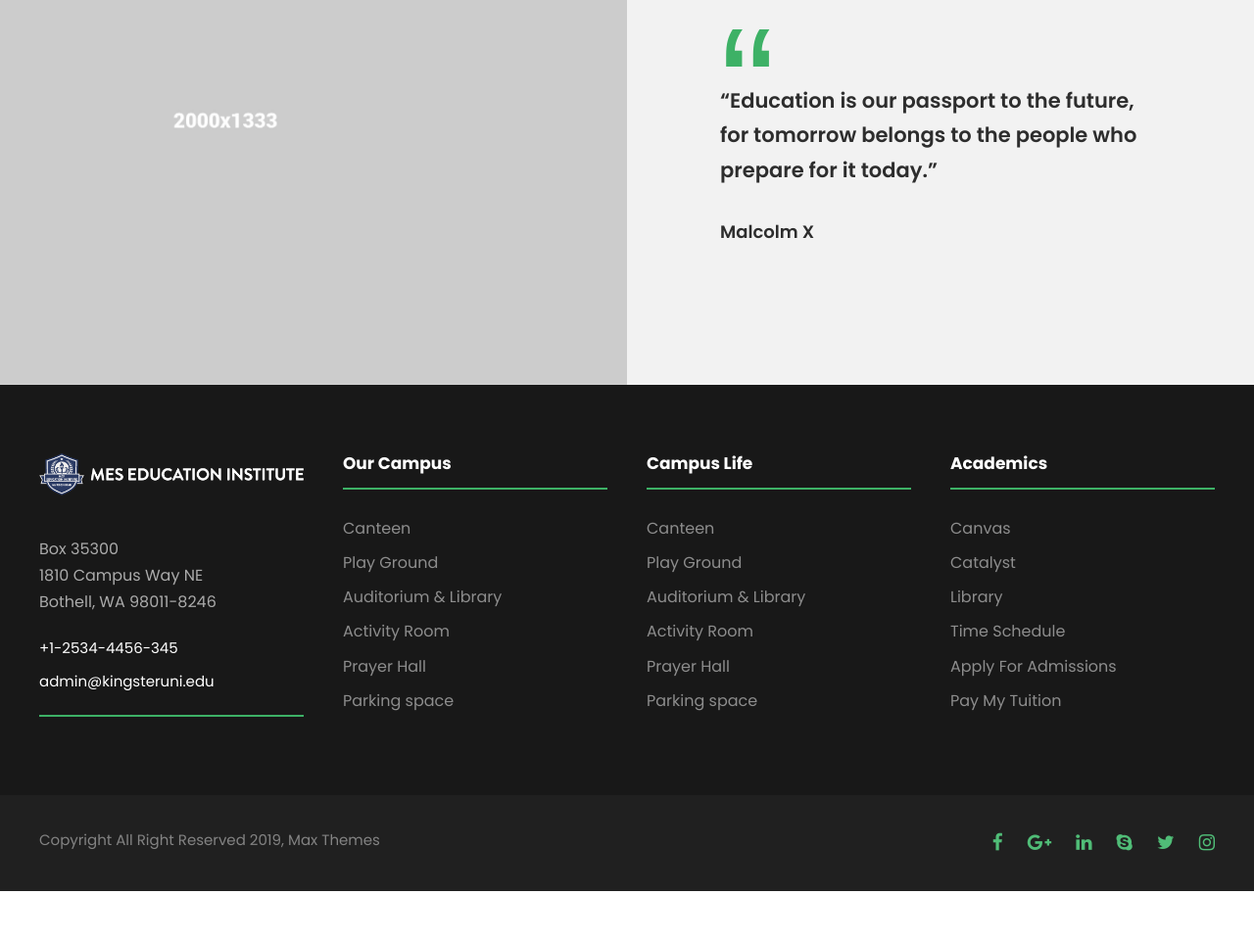
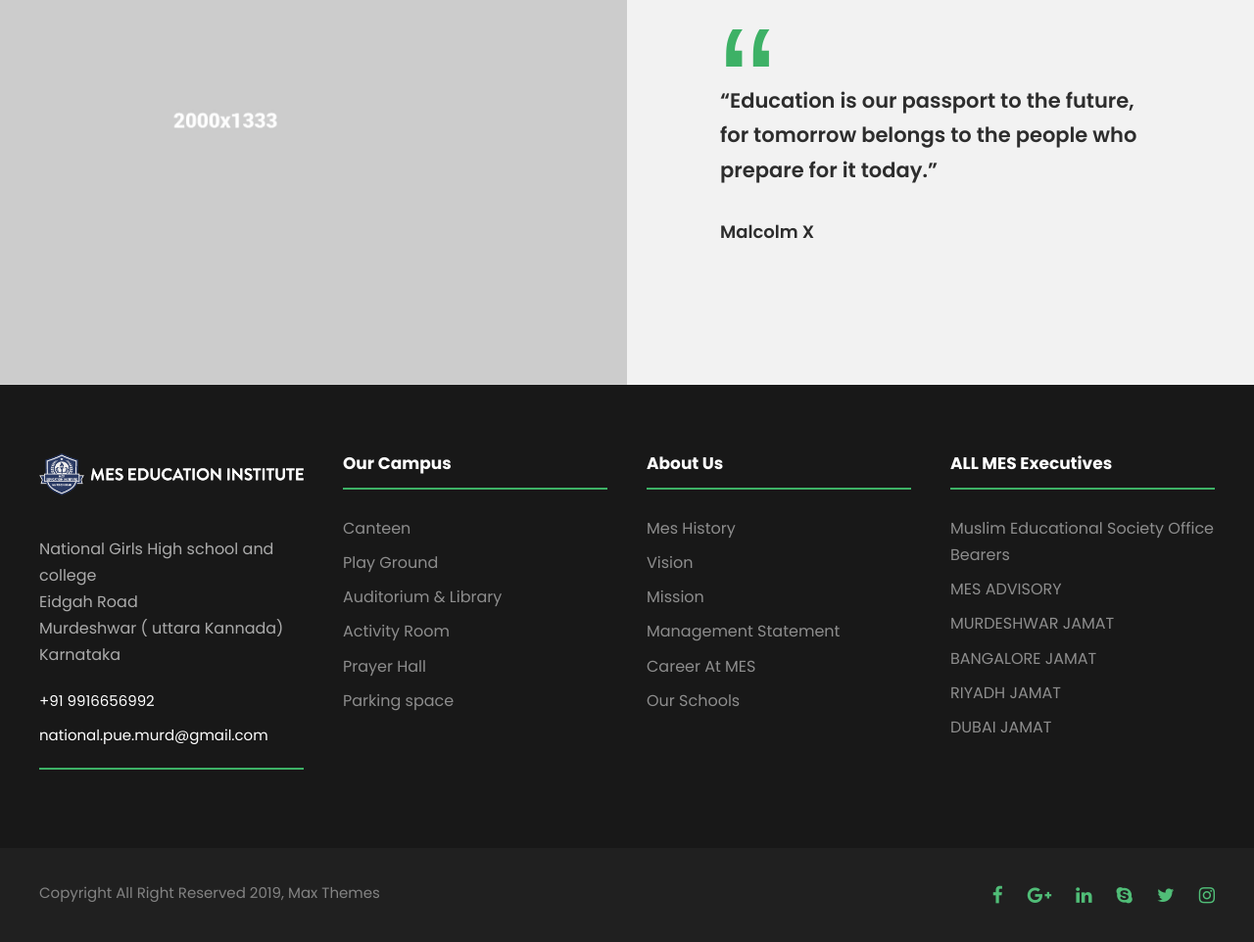
Before and after one commit to mohdzayeem/meseducation-, a plain HTML site: page mes-edu/career.html in a window 1280 px wide. Shown: the part 1594-2556 px from the top of the page at 98% size. Before the commit the page ends 2504 px from the top, so only its background shows below. Drawn offline with Linux system fonts and the light colour scheme; a web font is replaced by a local one.

Commit message:
Update career.html

```diff
--- a/mes-edu/career.html
+++ b/mes-edu/career.html
@@ -311,21 +311,23 @@
             </div>
 
             <footer>
-                <div class="kingster-footer-wrapper ">
+                  <div class="kingster-footer-wrapper ">
                     <div class="kingster-footer-container kingster-container clearfix">
                         <div class="kingster-footer-column kingster-item-pdlr kingster-column-15">
                             <div id="text-2" class="widget widget_text kingster-widget">
                                 <div class="textwidget">
                                     <p><img src="upload/mes-logo-fff.png" alt="" />
-                                        <br /> <span class="gdlr-core-space-shortcode" style="margin-top: 5px ;"></span>
-                                        <br /> Box 35300
-                                        <br /> 1810 Campus Way NE
-                                        <br /> Bothell, WA 98011-8246</p>
-                                    <p><span style="font-size: 15px; color: #ffffff;">+1-2534-4456-345</span>
-                                        <br /> <span class="gdlr-core-space-shortcode" style="margin-top: -20px ;"></span>
-                                        <br /> <a style="font-size: 15px; color: #ffffff;" href="mailto:admin@kingsteruni.edu">admin@kingsteruni.edu</a></p>
+                                        <br /> <span class="gdlr-core-space-shortcode" id="span_1dd7_10"></span>
+                                        <br /> National Girls High school and college
+					 <br />   Eidgah Road
+					 <br />    Murdeshwar ( uttara Kannada)
+					    Karnataka
+					</p>
+                                    <p><span id="span_1dd7_11">+91 9916656992</span>
+                                        <br /> <span class="gdlr-core-space-shortcode" id="span_1dd7_12"></span>
+                                        <br /> <a id="a_1dd7_8" href="mailto:national.pue.murd@gmail.com">national.pue.murd@gmail.com</a></p>
                                     <div class="gdlr-core-divider-item gdlr-core-divider-item-normal gdlr-core-left-align">
-                                        <div class="gdlr-core-divider-line gdlr-core-skin-divider" style="border-color: #3db166 ;border-bottom-width: 2px ;"></div>
+                                        <div class="gdlr-core-divider-line gdlr-core-skin-divider" id="div_1dd7_111"></div>
                                     </div>
                                 </div>
                             </div>
@@ -333,7 +335,7 @@
                         <div class="kingster-footer-column kingster-item-pdlr kingster-column-15">
                             <div id="gdlr-core-custom-menu-widget-2" class="widget widget_gdlr-core-custom-menu-widget kingster-widget">
                                 <h3 class="kingster-widget-title">Our Campus</h3><span class="clear"></span>
-                               <div class="menu-our-campus-container">
+                                <div class="menu-our-campus-container">
                                     <ul id="menu-our-campus" class="gdlr-core-custom-menu-widget gdlr-core-menu-style-plain">
                                         <li class="menu-item"><a href="campus.html">Canteen</a></li>
                                         <li class="menu-item"><a href="campus.html">Play Ground</a></li>
@@ -347,37 +349,36 @@
                         </div>
                         <div class="kingster-footer-column kingster-item-pdlr kingster-column-15">
                             <div id="gdlr-core-custom-menu-widget-3" class="widget widget_gdlr-core-custom-menu-widget kingster-widget">
-                                <h3 class="kingster-widget-title">Campus Life</h3><span class="clear"></span>
-                            <div class="menu-our-campus-container">
-                                    <ul id="menu-our-campus" class="gdlr-core-custom-menu-widget gdlr-core-menu-style-plain">
-                                        <li class="menu-item"><a href="campus.html">Canteen</a></li>
-                                        <li class="menu-item"><a href="campus.html">Play Ground</a></li>
-                                        <li class="menu-item"><a href="campus.html">Auditorium & Library</a></li>
-                                        <li class="menu-item"><a href="campus.html">Activity Room</a></li>
-                                        <li class="menu-item"><a href="campus.html">Prayer Hall</a></li>
-                                        <li class="menu-item"><a href="campus.html">Parking space</a></li>
+                                <h3 class="kingster-widget-title">About Us</h3><span class="clear"></span>
+                                <div class="menu-campus-life-container">
+                                    <ul id="menu-campus-life" class="gdlr-core-custom-menu-widget gdlr-core-menu-style-plain">
+                                        <li class="menu-item"><a href="about-us.html">Mes History</a></li>
+                                        <li class="menu-item"><a href="vision.html">Vision</a></li>
+                                        <li class="menu-item"><a href="mision.html">Mission</a></li>
+                                        <li class="menu-item"><a href="mgt-stmt.html">Management Statement</a></li>
+                                        <li class="menu-item"><a href="career.html">Career At MES</a></li>
+                                        <li class="menu-item"><a href="school1.html">Our Schools</a></li>
                                     </ul>
                                 </div>
                             </div>
                         </div>
                         <div class="kingster-footer-column kingster-item-pdlr kingster-column-15">
                             <div id="gdlr-core-custom-menu-widget-4" class="widget widget_gdlr-core-custom-menu-widget kingster-widget">
-                                <h3 class="kingster-widget-title">Academics</h3><span class="clear"></span>
+                                <h3 class="kingster-widget-title">ALL MES Executives</h3><span class="clear"></span>
                                 <div class="menu-academics-container">
                                     <ul id="menu-academics" class="gdlr-core-custom-menu-widget gdlr-core-menu-style-plain">
-                                        <li class="menu-item"><a href="#">Canvas</a></li>
-                                        <li class="menu-item"><a href="#">Catalyst</a></li>
-                                        <li class="menu-item"><a href="#">Library</a></li>
-                                        <li class="menu-item"><a href="#">Time Schedule</a></li>
-                                        <li class="menu-item"><a href="#">Apply For Admissions</a></li>
-                                        <li class="menu-item"><a href="#">Pay My Tuition</a></li>
+                                        <li class="menu-item"><a href="executives.html">Muslim Educational Society Office Bearers</a></li>
+                                        <li class="menu-item"><a href="executives.html">MES ADVISORY</a></li>
+                                        <li class="menu-item"><a href="executives.html">MURDESHWAR JAMAT</a></li>
+                                        <li class="menu-item"><a href="executives.html">BANGALORE JAMAT </a></li>
+                                        <li class="menu-item"><a href="#executives.html"> RIYADH JAMAT </a></li>
+                                        <li class="menu-item"><a href="executives.html">  DUBAI JAMAT</a></li>
                                     </ul>
                                 </div>
                             </div>
                         </div>
                     </div>
                 </div>
-
 				<div class="kingster-copyright-wrapper">
 					<div class="kingster-copyright-container kingster-container clearfix">
 						<div class="kingster-copyright-left kingster-item-pdlr">Copyright All Right Reserved 2019, Max Themes</div>
```
